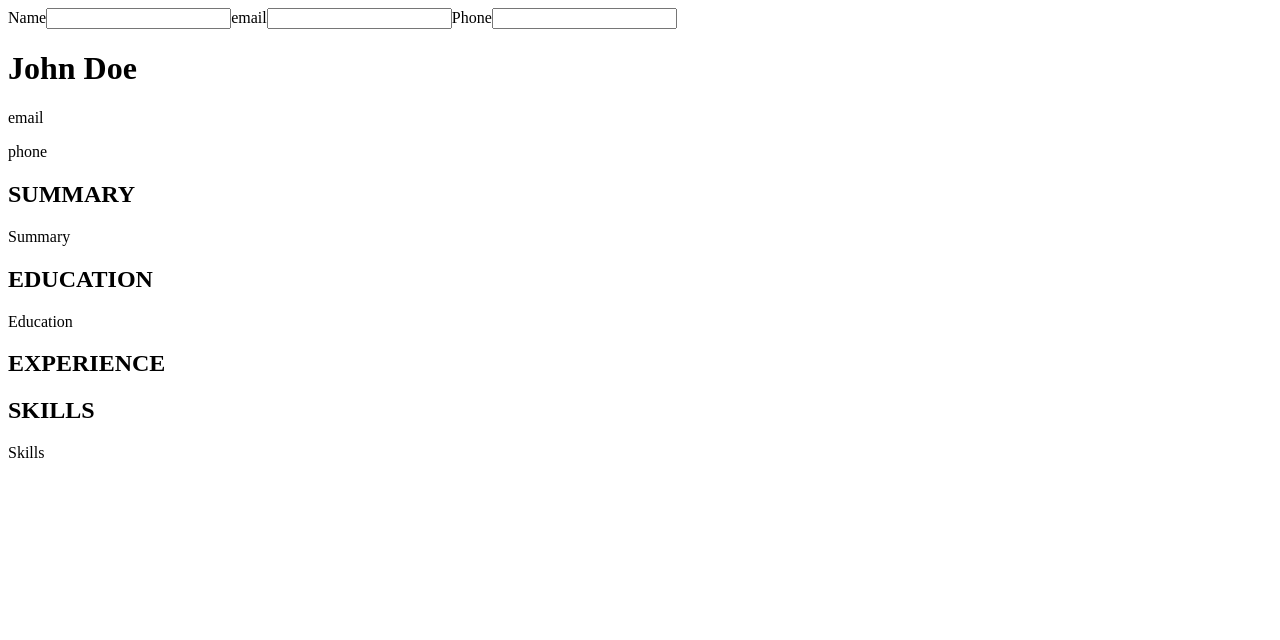
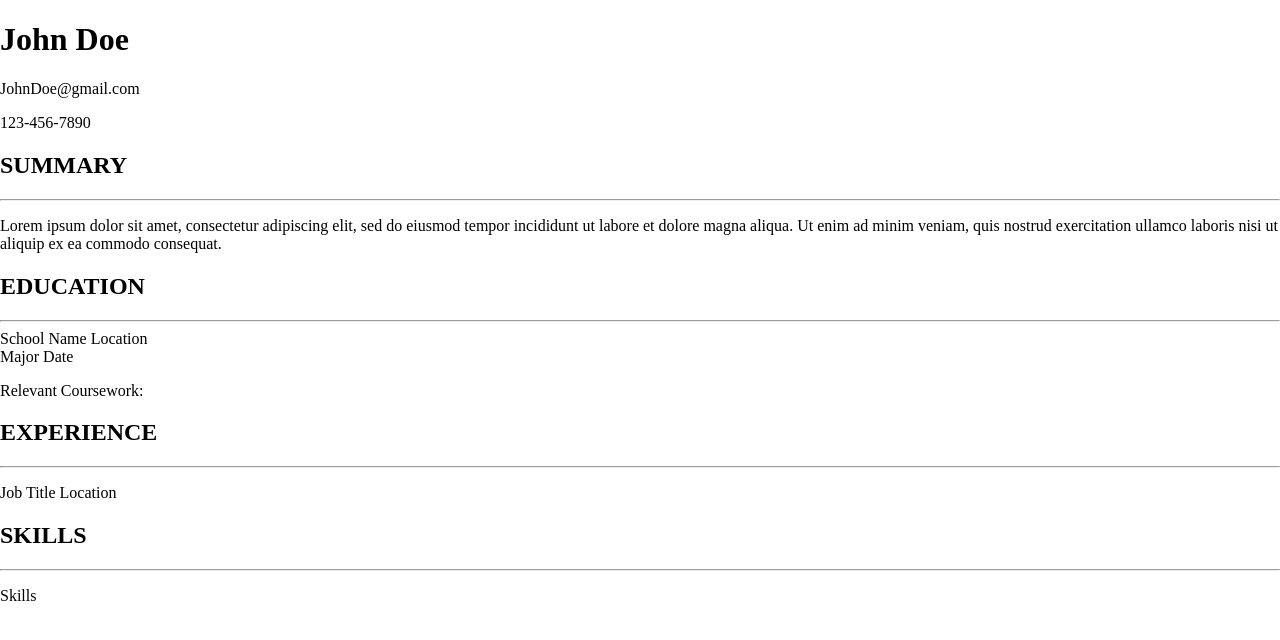
Before and after one commit to samiam120/Resume-Generator, a React (Vite) app: page / in a window 1280 px wide. Shown: the top 640 px of the page. Built offline with nearby package versions, Linux system fonts and the light colour scheme.

Commit message:
basic component structure

```diff
--- a/src/App.jsx
+++ b/src/App.jsx
@@ -1,42 +1,20 @@
-import { GeneralInfo } from "./GeneralInfo"
+import { GeneralInfo } from "./GeneralInfo";
+import { Summary } from "./Summary";
+import { Education } from "./Education";
+import { Experience } from "./Experience";
+import {Skills} from "./Skills";
+import "./styles.css";
 
 function App() {
-
   return (
-    <>
-    <form action="">
-      <label htmlFor="name">Name</label>
-      <input type="text" id="name" />
-      <label htmlFor="email">email</label>
-      <input type="text" id="email" />
-      <label htmlFor="phone">Phone</label>
-      <input type="tel" id="phone"/>
-    </form>
-    <GeneralInfo/>
-    <div className="summary">
-      <h2>SUMMARY</h2>
-      <p>Summary</p>
+    <div className="container">
+      <GeneralInfo name="John Doe" email="JohnDoe@gmail.com" phone="123-456-7890"/>
+      <Summary/>
+      <Education/>
+      <Experience/>
+      <Skills/>
     </div>
-
-    <div className="education">
-      <h2>EDUCATION</h2>
-      <p>Education</p>
-    </div>
-
-    <div className="experience">
-      <h2>EXPERIENCE</h2>
-      <div className="job">
-
-      </div>
-    </div>
-
-    <div className="skills">
-      <h2>SKILLS</h2>
-      <p>Skills</p>
-    </div>
-
-    </>
-  )
+  );
 }
 
-export default App
+export default App;
```
